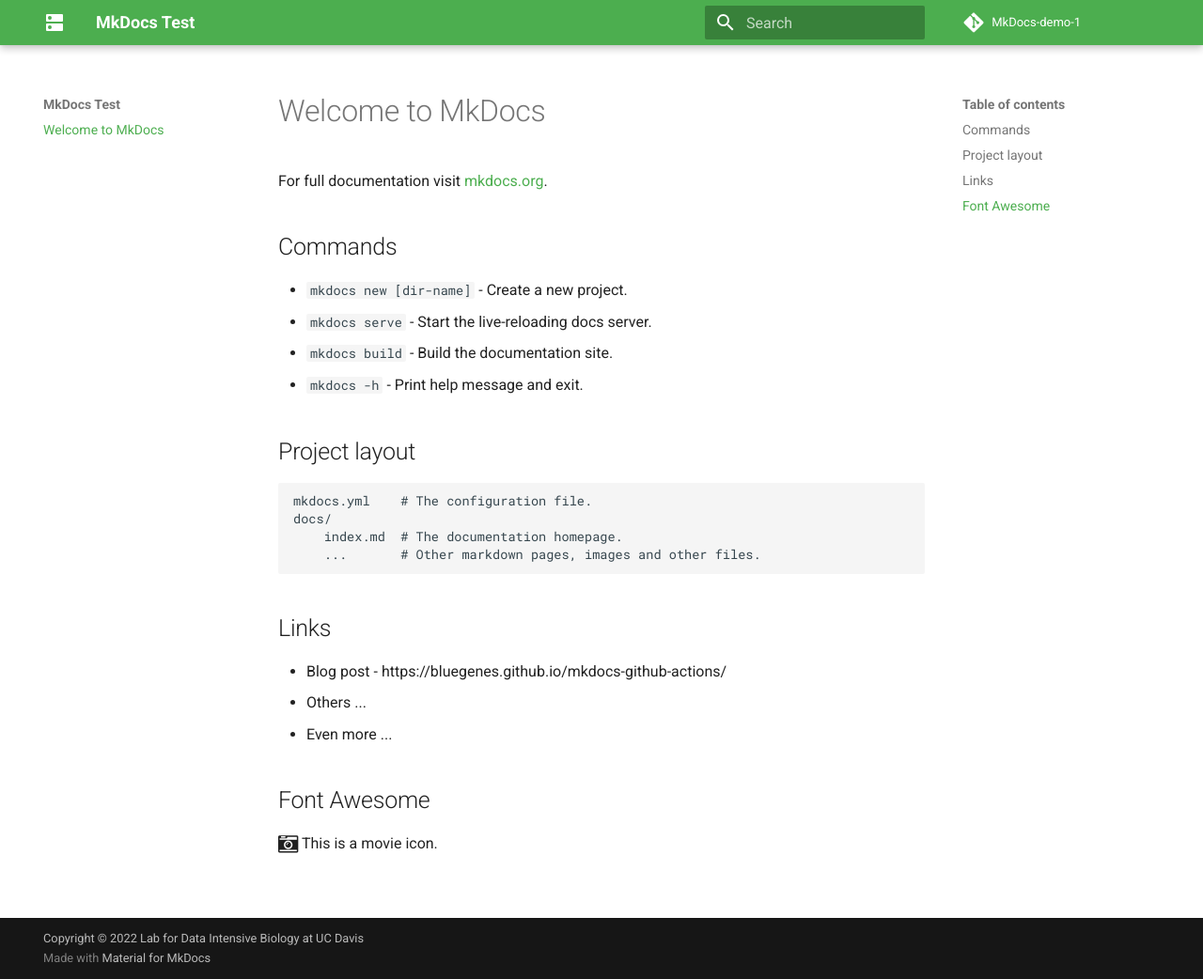
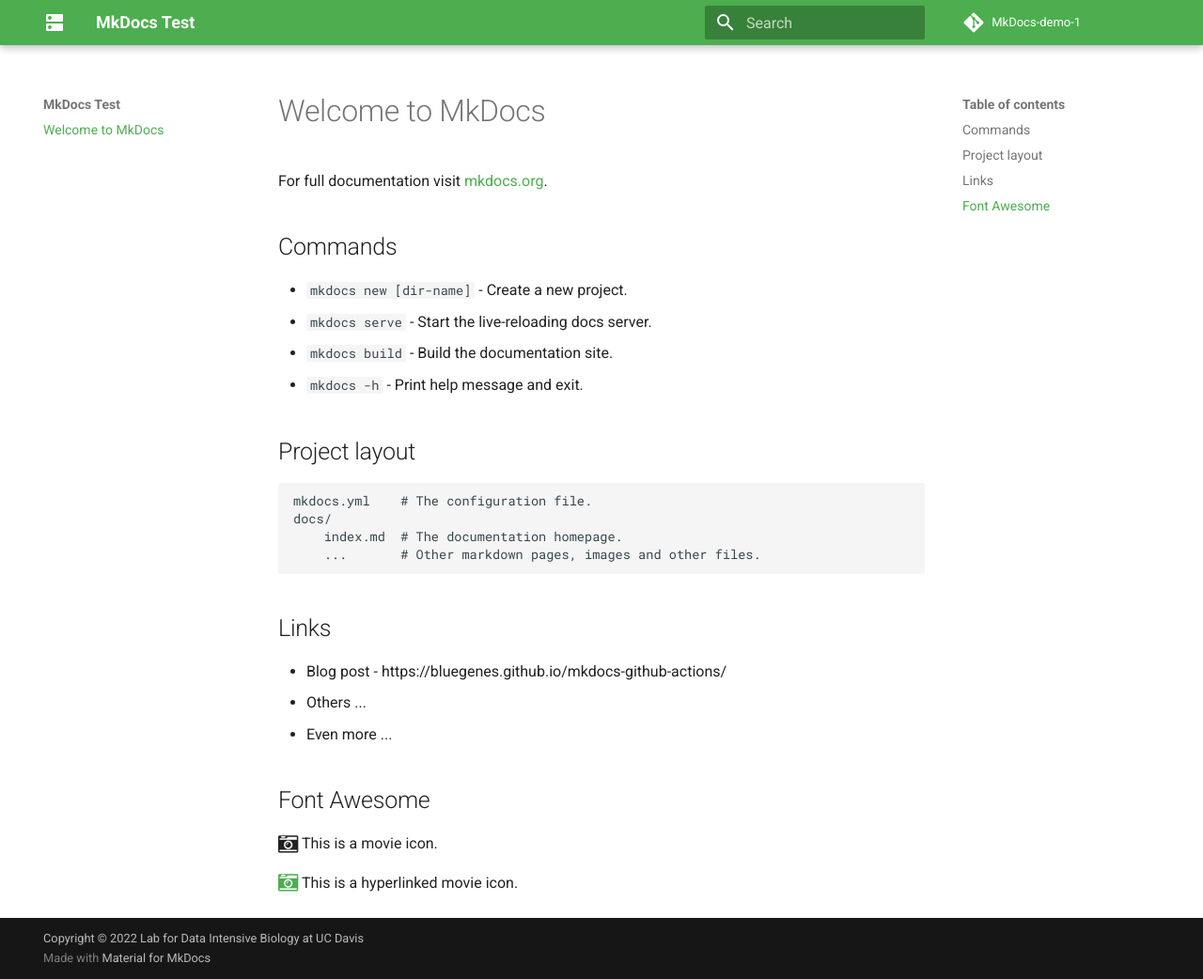
Before and after one commit to raynamharris/MkDocs-demo-1, an MkDocs documentation site: the page built from docs/index.md, in a window 1280 px wide and 1042 px high. Shown: the whole window at 94% size. Built offline with MkDocs 1.6.1 and Material for MkDocs 9.7.7, drawn with Linux system fonts in a browser that asks for light colours; nearby versions of some CDN libraries; comment, search, counter and statistics services are not loaded.

Commit message:
Update index.md

```diff
--- a/docs/index.md
+++ b/docs/index.md
@@ -29,3 +29,6 @@
 <link rel="stylesheet" href="https://maxcdn.bootstrapcdn.com/font-awesome/4.6.1/css/font-awesome.min.css">
 
 <i class="fa fa-camera-retro fa-lg"></i> This is a movie icon.
+
+
+[<i class="fa fa-camera-retro fa-lg"></i>]([https://www.nytimes.com/games/wordle/index.html](https://www.youtube.com/channel/UCf-6w2O0wtG5CwmJDzUmZQg)) This is a hyperlinked movie icon.
```
